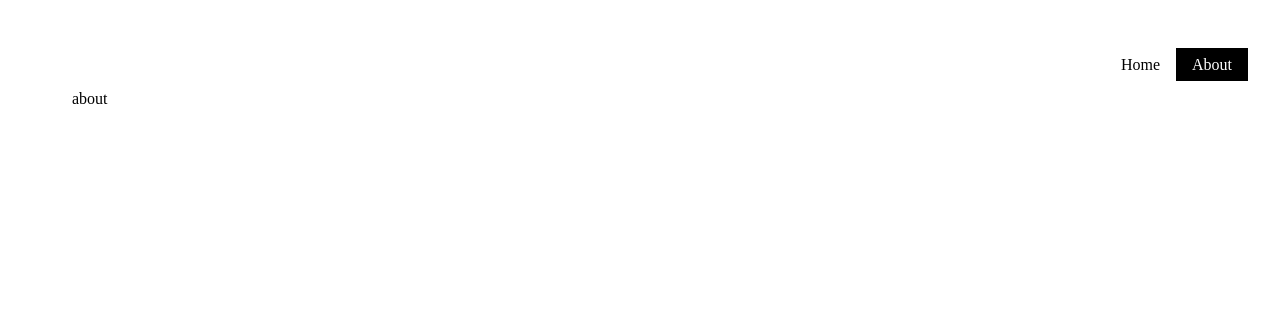
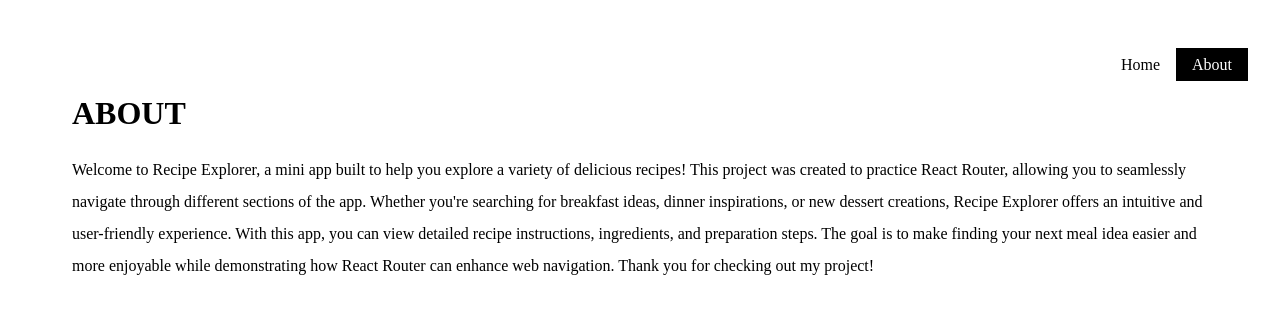
Before and after one commit to ShermanPI/react-router-doc-tutorial, a React (Vite) app: page /about in a window 1280 px wide. Shown: the top 314 px of the page. Built offline with nearby package versions, Linux system fonts and the light colour scheme.

Commit message:
About page added

```diff
--- /dev/null
+++ b/src/components/aboutView/aboutPage.css
@@ -0,0 +1,3 @@
+.about-text{
+    line-height: 2rem;
+}
--- /dev/null
+++ b/src/components/aboutView/aboutPage.jsx
@@ -0,0 +1,14 @@
+import './aboutPage.css'
+
+export const AboutPage = () => {
+  return (
+    <div>
+      <h1>ABOUT</h1>
+      <p className='about-text'>
+        Welcome to Recipe Explorer, a mini app built to help you explore a variety of delicious recipes! This project was created to practice React Router, allowing you to seamlessly navigate through different sections of the app. Whether you're searching for breakfast ideas, dinner inspirations, or new dessert creations, Recipe Explorer offers an intuitive and user-friendly experience.
+
+        With this app, you can view detailed recipe instructions, ingredients, and preparation steps. The goal is to make finding your next meal idea easier and more enjoyable while demonstrating how React Router can enhance web navigation. Thank you for checking out my project!
+      </p>
+    </div>
+  )
+}
--- a/src/components/aboutView/aboutView.jsx
+++ /dev/null
@@ -1,7 +0,0 @@
-export const AboutView = () => {
-  return (
-    <div>
-      about
-    </div>
-  )
-}
--- a/src/main.jsx
+++ b/src/main.jsx
@@ -7,7 +7,7 @@ import { RecipeInfo } from './components/recipeInfo/recipeInfo.jsx'
 import { Recipes } from './components/recipes/recipes.jsx'
 import { RecipesContextProvider } from './contexts/recipesContext.jsx'
 import { SearchView } from './components/searchView/searchView.jsx'
-import { AboutView } from './components/aboutView/aboutView.jsx'
+import { AboutPage } from './components/aboutView/aboutPage.jsx'
 import { ProductsFilterLayout } from './components/productsFilter/productsFilterLayout.jsx'
 
 // NOTEs 📚📚📚📚
@@ -31,7 +31,7 @@ createRoot(document.getElementById('root')).render(
               <Route path='/search' element={<SearchView />} />
             </Route>
 
-            <Route path='/about' element={<AboutView />} />
+            <Route path='/about' element={<AboutPage />} />
           </Route>
 
           <Route path='/recipe/:id' element={<RecipeInfo />} />
```
Also changed, not shown: 1 other file (tests, documents, lock files or other folders).
